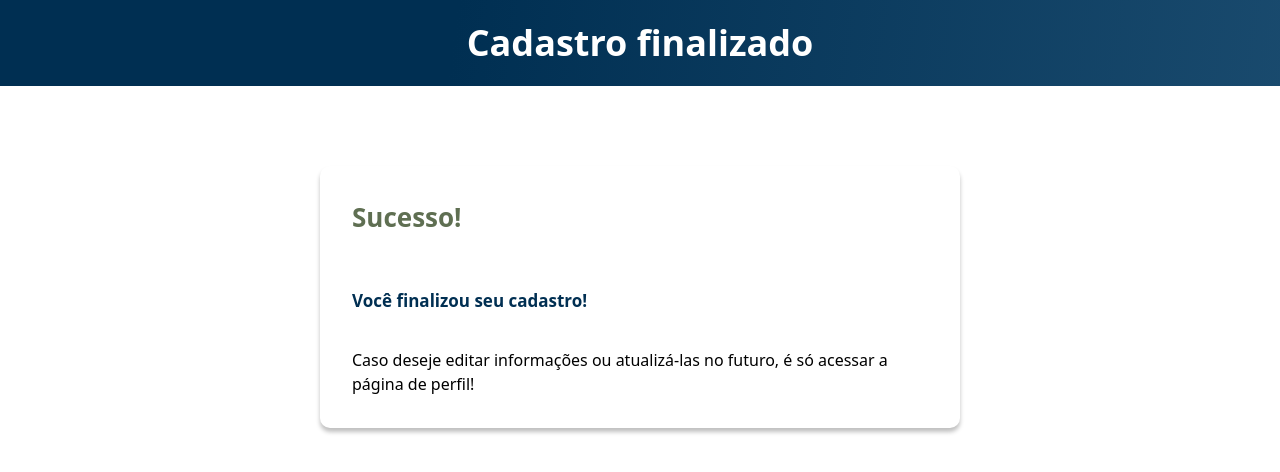
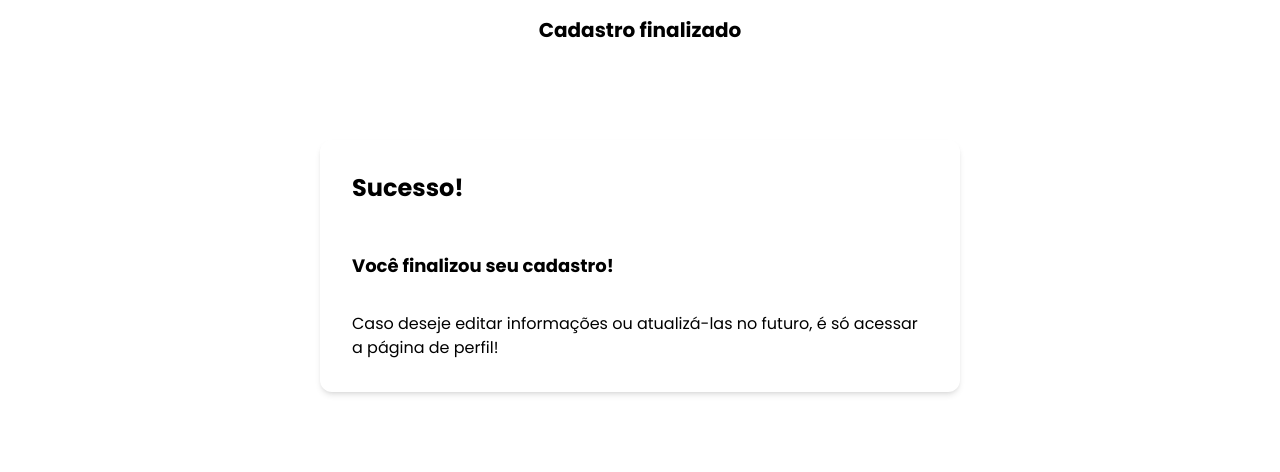
Before and after one commit to AndressaTurchetto/formulario-angular, an Angular app: page /sucesso in a window 1280 px wide. Shown: the top 472 px of the page. Built offline with nearby package versions, Linux system fonts and the light colour scheme.

Commit message:
Atualizando minha tarefa com Tailwind

```diff
--- a/src/app/app.component.html
+++ b/src/app/app.component.html
@@ -1 +1,13 @@
-<router-outlet></router-outlet>
+<!DOCTYPE html>
+<html lang="pt-br">
+<head>
+    <meta charset="UTF-8">
+    <meta name="viewport" content="width=device-width, initial-scale=1.0">
+    <title>Document</title>
+    <!-- Tailwind CSS -->
+    <script src="https://cdn.tailwindcss.com"></script>
+</head>
+<body>
+    <router-outlet></router-outlet>
+</body>
+</html>
--- a/src/app/cadastro/cadastro.component.css
+++ b/src/app/cadastro/cadastro.component.css
@@ -33,15 +33,3 @@
   background-repeat: no-repeat;
   background-size: contain;
 }
-
-.erro__texto {
-  font-size: 12px;
-  line-height: 18px;
-  color: var(--vermelho);
-}
-
-/* Estilos para campos inválidos */
-.ng-touched.ng-invalid:not(form) {
-  border-color: #B99470;
-  color: #B99470;
-}
--- a/src/app/components/mensagem/mensagem.component.css
+++ b/src/app/components/mensagem/mensagem.component.css
@@ -1,9 +1,3 @@
 @import "tailwindcss/base";
 @import "tailwindcss/components";
 @import "tailwindcss/utilities";
-
-.erro__texto {
-    font-size: 12px;
-    line-height: 18px;
-    color: var(--vermelho);
-  }
--- a/src/app/components/mensagem/mensagem.component.html
+++ b/src/app/components/mensagem/mensagem.component.html
@@ -1 +1,14 @@
-<span class="erro__texto">{{ mensagem }}</span>
+<!DOCTYPE html>
+<html lang="pt-br">
+<head>
+    <meta charset="UTF-8">
+    <meta name="viewport" content="width=device-width, initial-scale=1.0">
+    <!-- Tailwind CSS -->
+    <script src="https://cdn.tailwindcss.com"></script>
+    <!-- Título -->
+    <title>Mensagem</title>
+</head>
+<body>
+    <span class="text-red-500 text-sm leading-6">{{ mensagem }}</span>
+</body>
+</html>
--- a/src/app/sucesso-cadastro/sucesso-cadastro.component.css
+++ b/src/app/sucesso-cadastro/sucesso-cadastro.component.css
@@ -1,51 +1,3 @@
 @import "tailwindcss/base";
 @import "tailwindcss/components";
 @import "tailwindcss/utilities";
-
-.banner {
-  background: var(--azul-degrade);
-  color: var(--branco);
-  text-align: center;
-  padding: 1em;
-}
-
-.banner__titulo {
-  font-size: 18px;
-  font-weight: 700;
-}
-
-.cadastro {
-  box-shadow: 0px 4px 4px rgba(0, 0, 0, 0.25);
-  border-radius: 10px;
-  padding: 2em;
-}
-
-.cadastro__subtitulo {
-  margin: 1em 0;
-}
-
-.principal {
-  width: 50vw;
-  margin: 5em auto 6em auto;
-}
-
-.principal__titulo {
-  font-style: normal;
-  font-weight: 700;
-  font-size: 26px;
-  color: #5F6F52;
-}
-
-.principal__subtitulo {
-  font-weight: 700;
-  font-size: 17px;
-  line-height: 26px;
-  color: var(--azul);
-  margin: 3em 0 2em 0;
-}
-
-@media screen and (min-width: 1024px) {
-  .banner__titulo {
-      font-size: 36px;
-  }
-}
--- a/src/app/sucesso-cadastro/sucesso-cadastro.component.html
+++ b/src/app/sucesso-cadastro/sucesso-cadastro.component.html
@@ -1,9 +1,25 @@
-<section class="banner">
-  <h2 class="banner__titulo">Cadastro finalizado</h2>
-</section>
+<!DOCTYPE html>
+<html lang="pt-br">
+<head>
+  <meta charset="UTF-8">
+  <meta name="viewport" content="width=device-width, initial-scale=1.0">
+  <!-- Tailwind CSS -->
+  <script src="https://cdn.tailwindcss.com"></script>
+  <!-- Título -->
+  <title>Sucesso Cadastro</title>
 
-<main class="principal cadastro">
-  <h2 class="principal__titulo">Sucesso!</h2>
-  <h3 class="principal__subtitulo cadastro__subtitulo">Você finalizou seu cadastro!</h3>
-  <p class="principal__texto">Caso deseje editar informações ou atualizá-las no futuro, é só acessar a página de perfil!</p>
-</main>
+</head>
+<body>
+
+  <section class="bg-gradient-to-b from-azul-degrade to-transparent text-branco text-center p-4">
+    <h2 class="text-xl font-bold">Cadastro finalizado</h2>
+  </section>
+
+  <main class="shadow-md rounded-xl p-8 w-1/2 mx-auto my-20">
+    <h2 class="font-bold text-2xl text-5F6F52">Sucesso!</h2>
+    <h3 class="font-bold text-lg leading-7 text-azul mt-12 mb-8">Você finalizou seu cadastro!</h3>
+    <p class="font-normal">Caso deseje editar informações ou atualizá-las no futuro, é só acessar a página de perfil!</p>
+  </main>
+
+</body>
+</html>
--- a/src/index.html
+++ b/src/index.html
@@ -1,5 +1,5 @@
 <!doctype html>
-<html lang="en">
+<html lang="pt-br">
 
 <head>
   <meta charset="utf-8">
@@ -12,6 +12,8 @@
   <link href="https://fonts.googleapis.com/css2?family=Poppins:wght@300;400;500;700&display=swap" rel="stylesheet">
   <link rel="stylesheet" href="https://unpkg.com/swiper@8/swiper-bundle.min.css" />
   <link href="https://fonts.googleapis.com/css2?family=Josefin+Sans:wght@400;700&display=swap" rel="stylesheet">
+  <!-- Tailwind CSS -->
+  <script src="https://cdn.tailwindcss.com"></script>
 </head>
 
 <body>
```
Also changed, not shown: src/app/cadastro/cadastro.component.html (+35 -29 lines).
